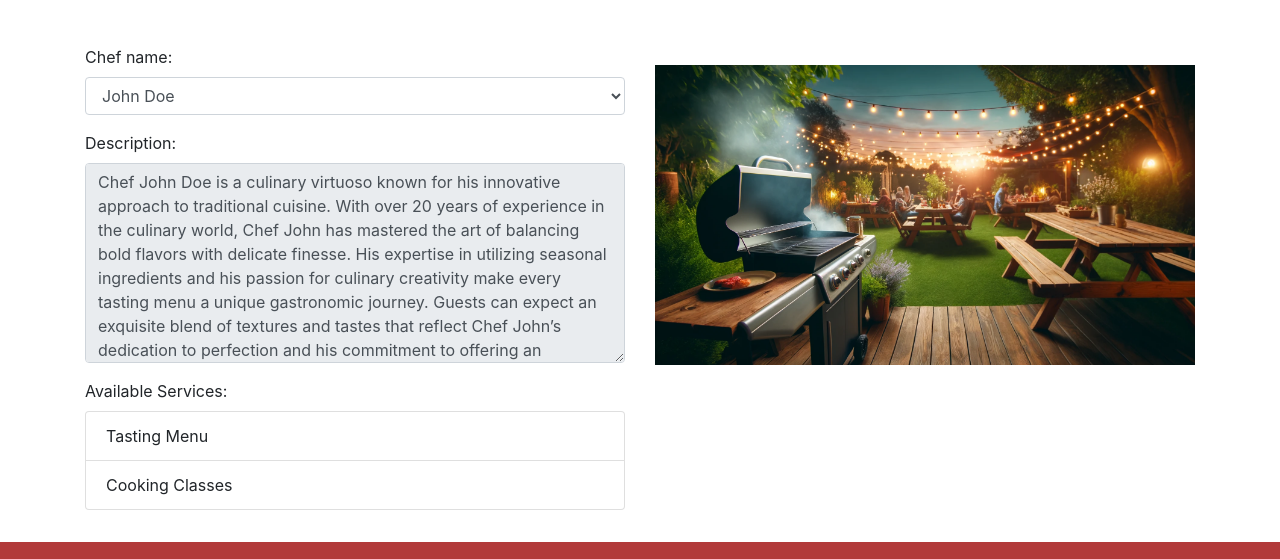
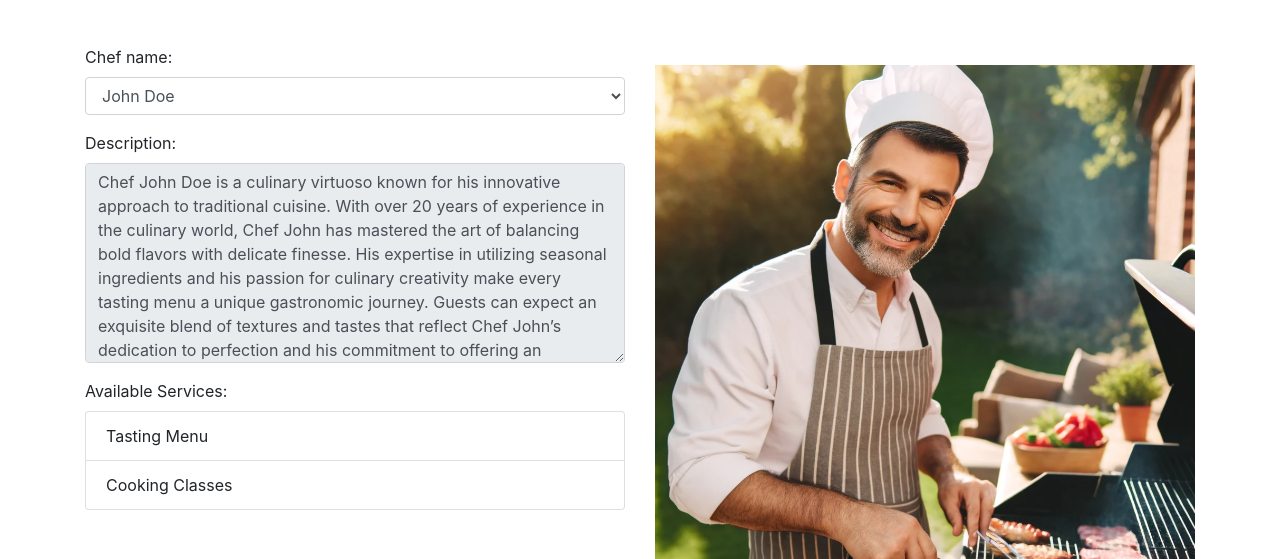
Before and after one commit to TYDeng/TYDeng.github.io, a plain HTML site: page Staff.html in a window 1280 px wide. Shown: the part 175-734 px from the top of the page. Drawn offline with nearby package versions, Linux system fonts and the light colour scheme.

Commit message:
add some photos

```diff
--- a/Staff.html
+++ b/Staff.html
@@ -23,7 +23,7 @@
 
         .services-image-set {
             background-color: #d3d3d3;
-            height: 300px;
+            height: 600px;
             display: flex;
             justify-content: center;
             align-items: center;
@@ -35,7 +35,7 @@
             max-width: 100%;
             object-fit: cover;
             width: 600px;
-            height: 300px;
+            height: 600px;
         }
 
         /* nav part */
@@ -169,14 +169,14 @@
                 { name: "Cooking Classes", description: "Hands-on cooking classes where you can learn new culinary skills and techniques." }
             ],
             description: "Chef John Doe is a culinary virtuoso known for his innovative approach to traditional cuisine. With over 20 years of experience in the culinary world, Chef John has mastered the art of balancing bold flavors with delicate finesse. His expertise in utilizing seasonal ingredients and his passion for culinary creativity make every tasting menu a unique gastronomic journey. Guests can expect an exquisite blend of textures and tastes that reflect Chef John’s dedication to perfection and his commitment to offering an unforgettable dining experience.",
-            image: "assets/BBQ.jpg"
+            image: "assets/JD.jpg"
         },
         AliceBrown: {
             Services: [
                 { name: "Private Dining", description: "Exclusive dining experience tailored to your personal preferences and tastes." }
             ],
             description: "Chef Alice Brown is a culinary artist known for her exceptional skill in creating bespoke dining experiences. With a career spanning over 15 years, she specializes in crafting personalized menus that cater to the unique tastes and preferences of her guests. Her dedication to using high-quality, locally sourced ingredients, combined with her creative flair, results in dishes that are both delicious and visually stunning. Chef Alice’s private dining events are characterized by their elegance, sophistication, and attention to detail, making every occasion truly special.",
-            image: "assets/Private Dining.jpg"
+            image: "assets/AB.jpg"
         },
         BobWhite: {
             Services: [
@@ -184,7 +184,7 @@
                 { name: "Private Dining", description: "Exclusive dining experience tailored to your personal preferences and tastes." }
             ],
             description: "Chef Bob White is celebrated for his expertise in gourmet cuisine and his ability to transform any meal into a memorable event. With extensive experience in luxury dining establishments, Chef Bob excels in creating customized menus that highlight his culinary prowess and creativity. His approach to private dining emphasizes exclusivity and refinement, offering guests an intimate and personalized culinary experience. Chef Bob’s dishes are crafted with precision, ensuring a harmonious blend of flavors and an impeccable presentation.",
-            image: "assets/cookClass.jpg"
+            image: "assets/BW.jpg"
         },
         EmilyGreen: {
             Services: [
@@ -192,7 +192,7 @@
                 { name: "Cooking Classes", description: "Hands-on cooking classes where you can learn new culinary skills and techniques." }
             ],
             description: "Chef Emily Green is a passionate educator and culinary expert with a talent for making cooking accessible and enjoyable for everyone. With a rich background in diverse culinary traditions, she brings a wealth of knowledge and experience to her cooking classes. Chef Emily’s teaching style is engaging and hands-on, encouraging participants to explore new techniques and flavors. Her classes are designed to be both informative and fun, providing valuable skills that participants can use to elevate their home cooking.",
-            image: "assets/Private Dining.jpg"
+            image: "assets/EG.jpg"
         }
     };
 
```
Also changed, not shown: assets/AB.jpg (added), assets/BW.jpg (added), assets/EG.jpg (added), assets/JD.jpg (added).
